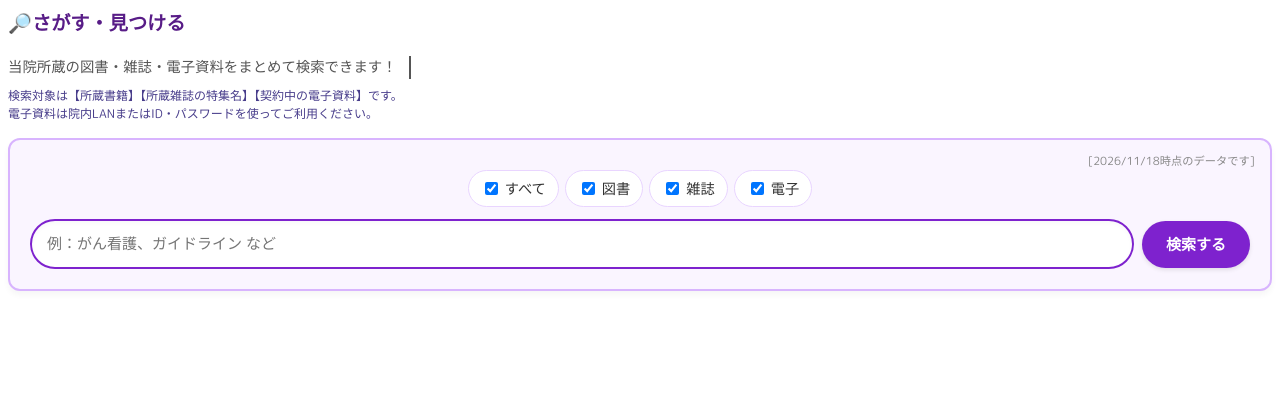
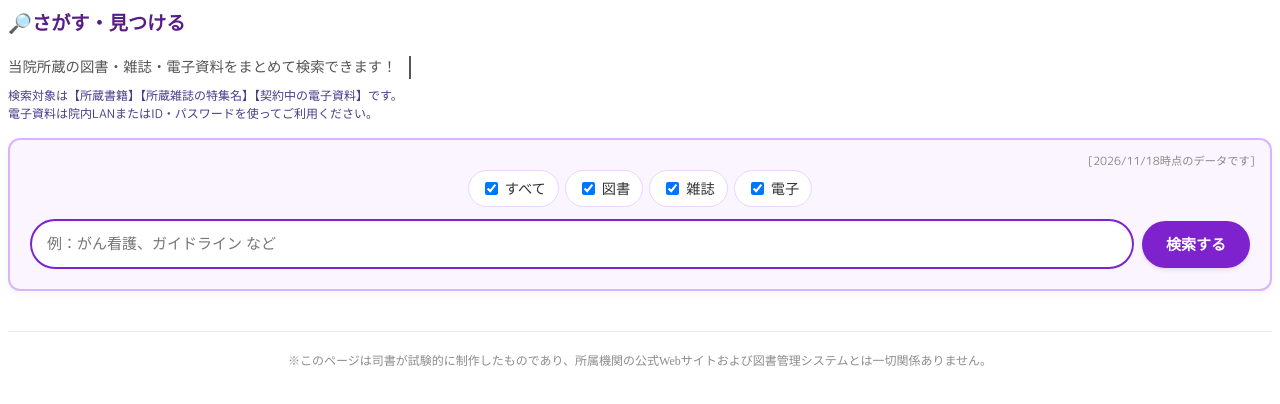
Before and after one commit to lib-rio/opac, a plain HTML site: page index.html in a window 1280 px wide. Drawn offline with Linux system fonts and the light colour scheme; no server answers.

```diff
--- a/index.html
+++ b/index.html
@@ -489,3 +489,8 @@
 })();
 /* ]]> */
 </script>
+<footer style="margin-top: 40px; padding: 20px 0; text-align: center; border-top: 1px solid #eaeaea;">
+  <p style="font-size: 0.75rem; color: #8c8c8c; line-height: 1.5; margin: 0;">
+    ※このページは司書が試験的に制作したものであり、所属機関の公式Webサイトおよび図書管理システムとは一切関係ありません。
+  </p>
+</footer>
```
